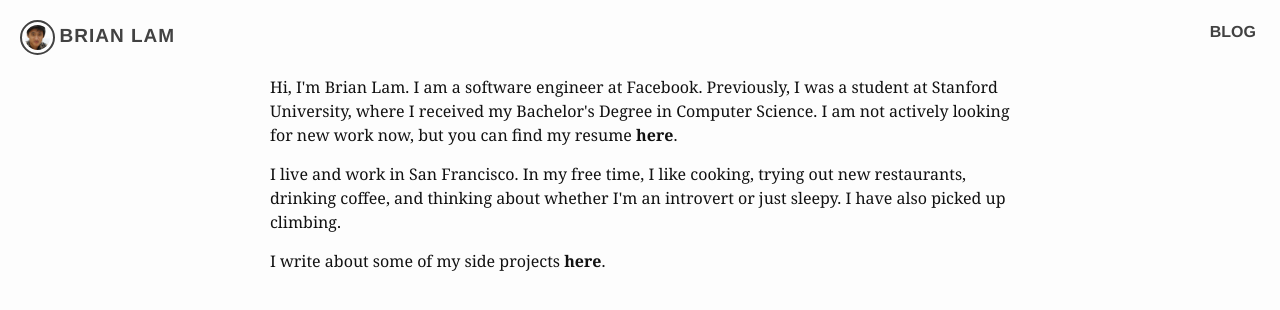
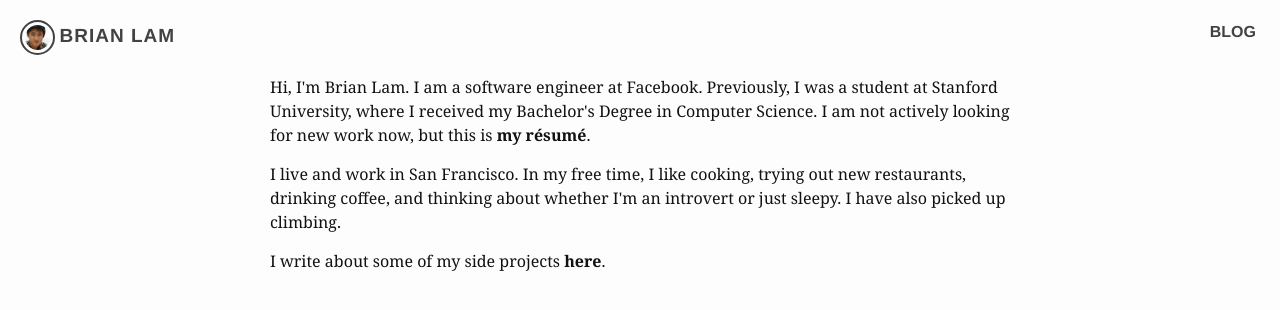
Before and after one commit to lambrian/lambrian.github.io, a Jekyll site: the page built from index.html, in a window 1280 px wide. Shown: the top 310 px of the page. Built offline with Jekyll 4.4.1, drawn with Linux system fonts in a browser that asks for light colours.

Commit message:
change hyperlink in intro

```diff
--- a/index.html
+++ b/index.html
@@ -4,8 +4,8 @@ layout: plain
 <p>
   Hi, I'm Brian Lam. I am a software engineer at Facebook. Previously, I was a
   student at Stanford University, where I received my Bachelor's Degree in
-  Computer Science. I am not actively looking for new work now, but you can find
-  my resume <a href="/me">here</a>.
+  Computer Science. I am not actively looking for new work now, but this is
+  <a href="/me">my résumé</a>.
 </p>
 <p>
   I live and work in San Francisco. In my free time, I like cooking, trying out
```
